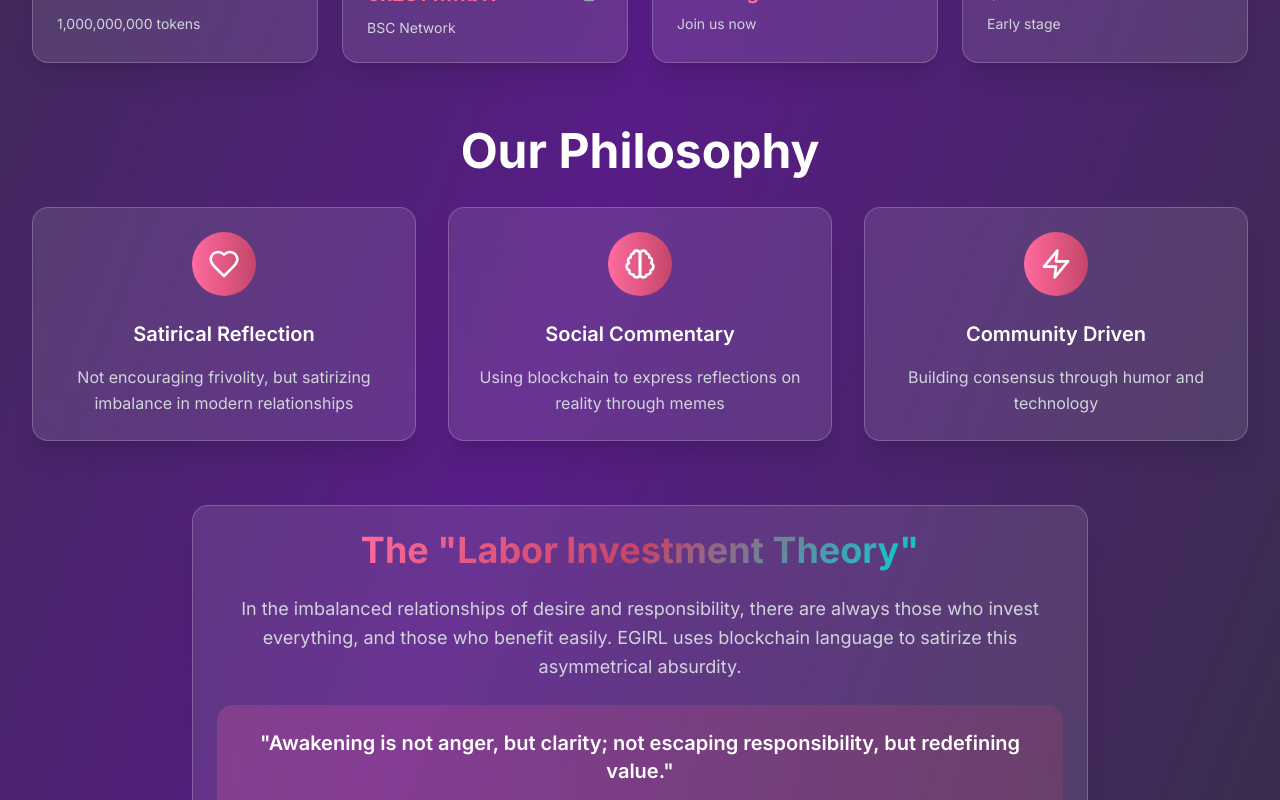
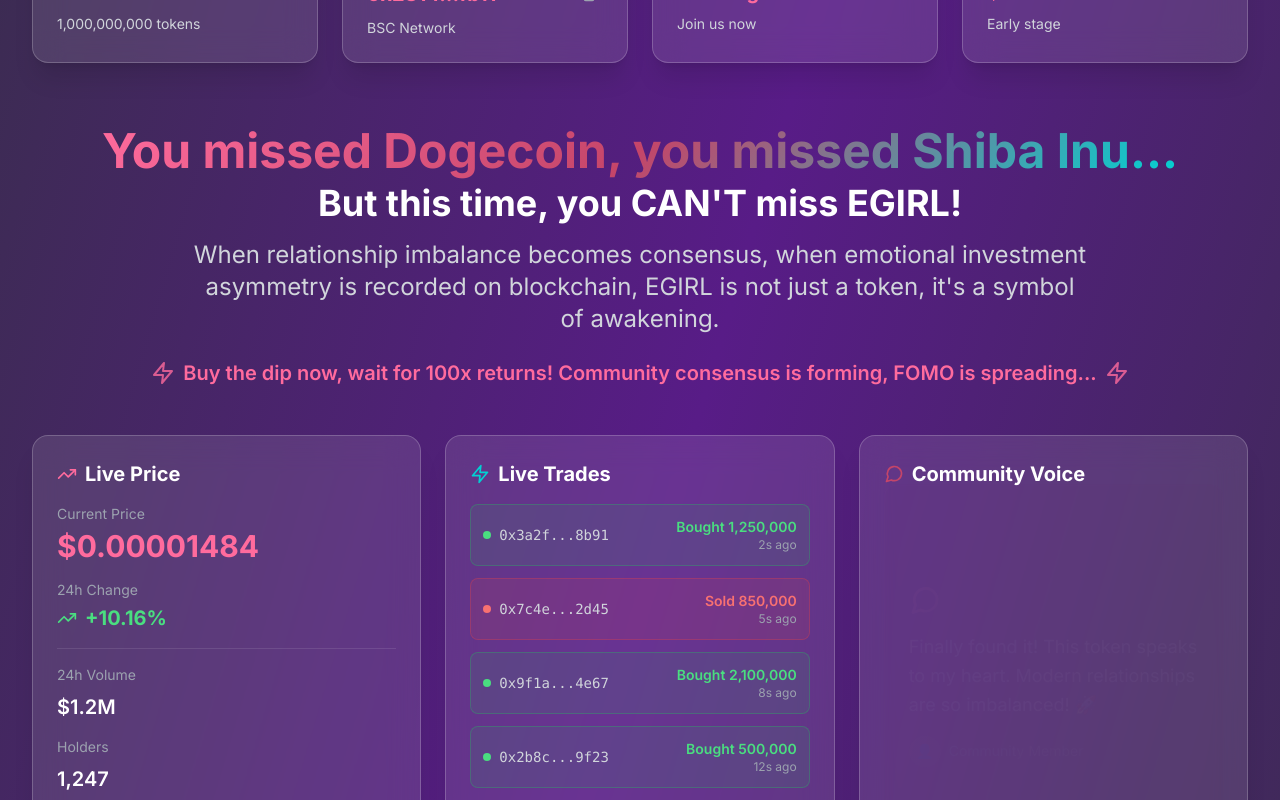
Before and after one commit to erere6232/egirl-website, a Next.js app: page / in a window 1280 px wide. Shown: the part 1620-2420 px from the top of the page. Built offline with nearby package versions, Linux system fonts and the light colour scheme.

Commit message:
Update index.tsx

```diff
--- a/pages/index.tsx
+++ b/pages/index.tsx
@@ -4,6 +4,7 @@
 import Header from '../components/Header';
 import Footer from '../components/Footer';
 import TokenCard from '../components/TokenCard';
+import LiveMarket from '../components/LiveMarket';
 import SEO from '../components/SEO';
 import { useLanguage } from '../contexts/LanguageContext';
 
@@ -338,6 +339,9 @@
               ))}
             </motion.div>
 
+            {/* Live Market Section */}
+            <LiveMarket />
+
             {/* Core Philosophy */}
             <motion.div
               initial={{ opacity: 0, y: 30 }}
```
